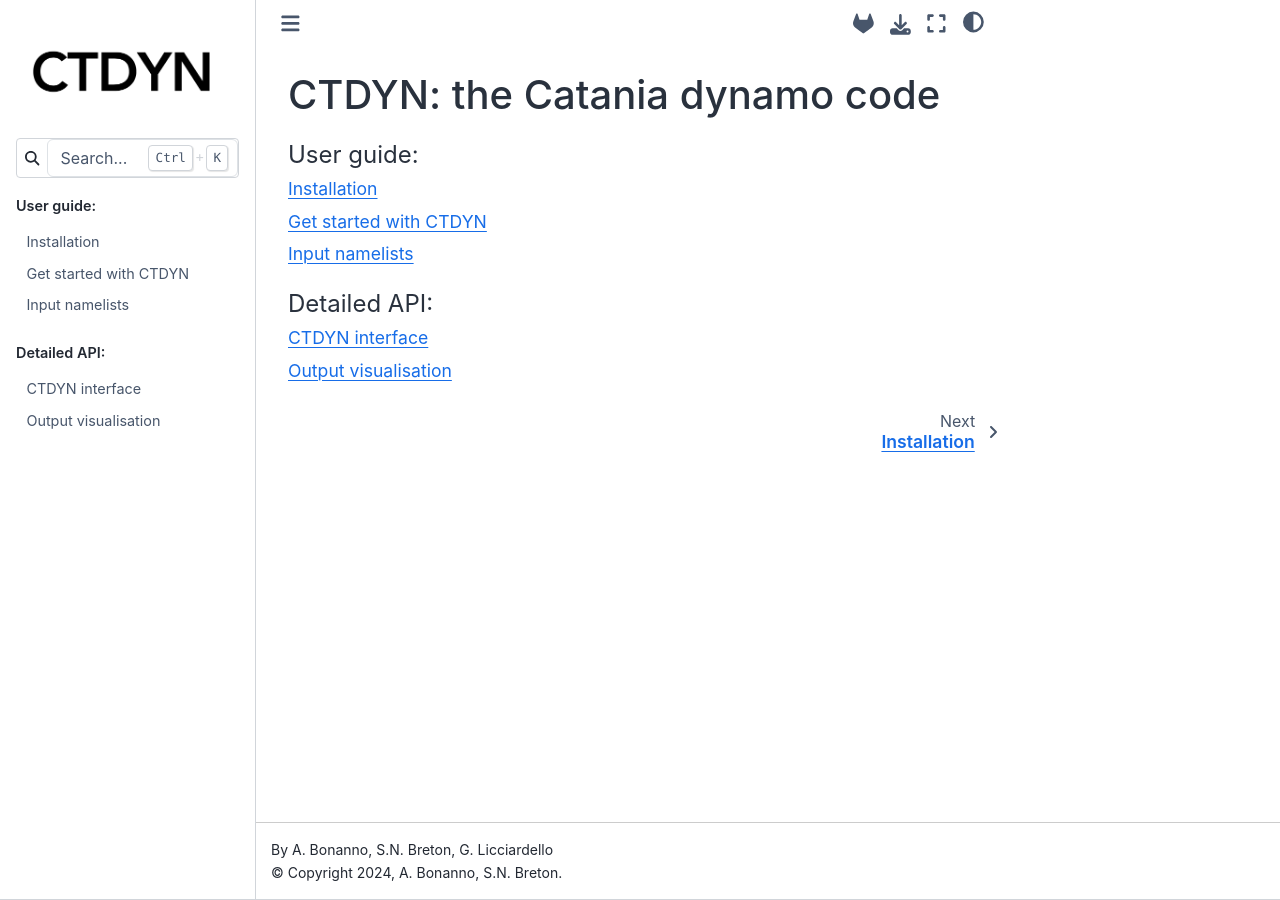
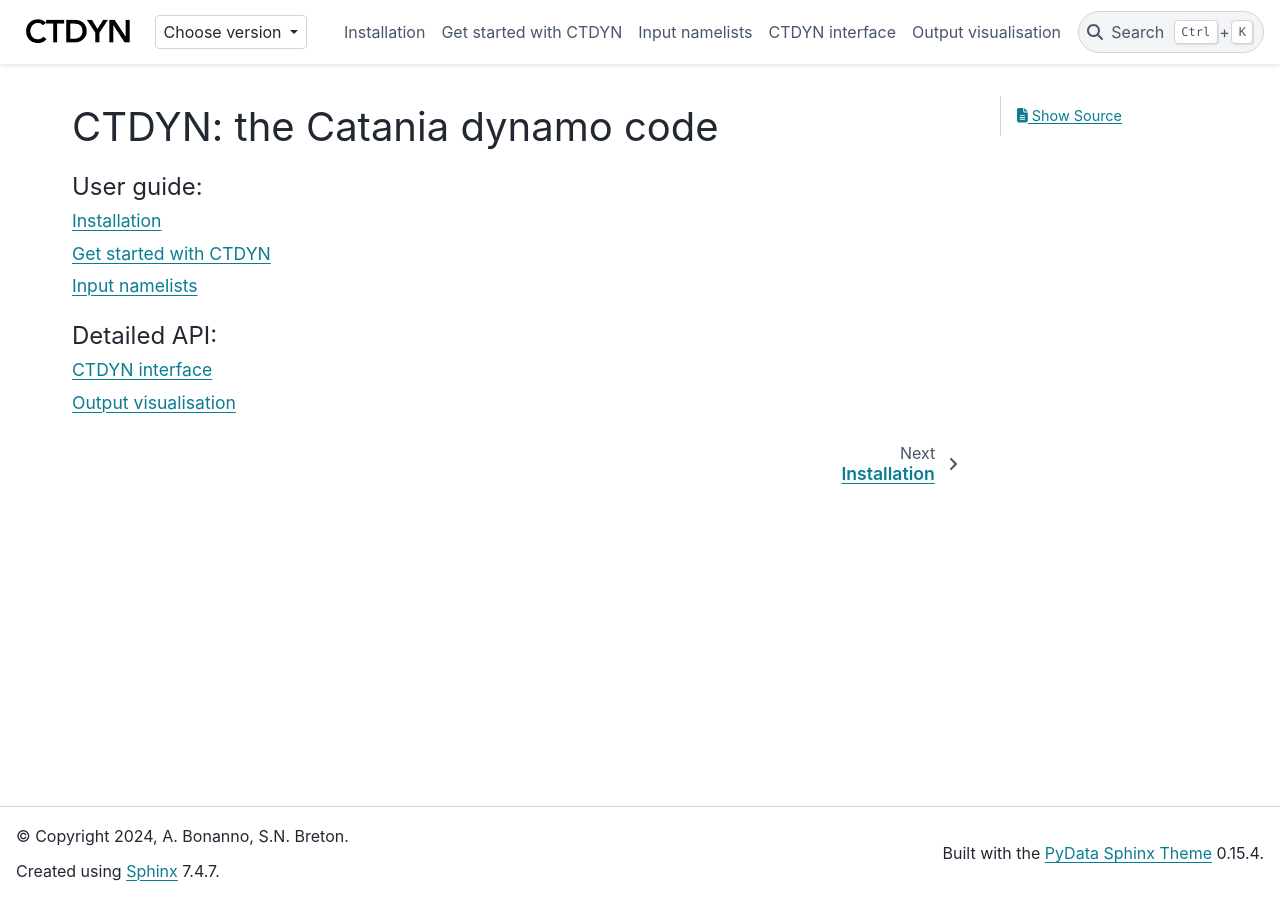
Before and after one commit to sybreton/CTDYN, a Sphinx documentation site: the page built from docs/source/index.rst, in a window 1280 px wide. Built offline with Sphinx 7.4.7 and the PyData theme 0.15.4, drawn with Linux system fonts in a browser that asks for light colours.

Commit message:
Update conf to use pydata theme

```diff
--- a/docs/source/conf.py
+++ b/docs/source/conf.py
@@ -23,7 +23,6 @@ autodoc_mock_imports = ['numpy', 'scipy', 'matplotlib',
 project = 'CTDYN'
 copyright = '2024, A. Bonanno, S.N. Breton'
 author = 'A. Bonanno, S.N. Breton, G. Licciardello'
-release = '0.1'
 master_doc = 'index'
 source_suffix = ".rst"
 
@@ -37,7 +36,6 @@ version = __version__
 extensions = ['sphinx.ext.autodoc',
               'sphinx.ext.napoleon',
               'sphinx.ext.mathjax',
-              'sphinx_book_theme',
               'IPython.sphinxext.ipython_console_highlighting']
 
 napoleon_numpy_docstring = True
@@ -45,26 +43,33 @@ napoleon_numpy_docstring = True
 exclude_patterns = []
 
 
-
 # -- Options for HTML output -------------------------------------------------
 # https://www.sphinx-doc.org/en/master/usage/configuration.html#options-for-html-output
 
-html_theme = 'sphinx_book_theme'
-html_title = "star-privateer"
+html_theme = "pydata_sphinx_theme"
+html_title = "CTDYN"
 html_logo = "logo.png"
-html_theme_options = {
-     "path_to_docs": "docs",
-     "repository_url": "https://gitlab.com/sybreton/star_privateer/",
-     "use_repository_button": True,
-     "use_download_button": True,
-     }
+
+json_url = "https://ctdyn.netlify.app/latest/_static/switcher.json"
+
+html_context = {"github_repo":"https://github.com/sybreton/CTDYN"}
+html_theme_options = dict ()
+html_theme_options["navbar_start"] = ["navbar-logo",
+                                      "version-switcher"]
+html_theme_options["navbar_end"] = ["navbar-icon-links"]
+
+current_version = __version__
+# Dev branch set to be the latest
+if current_version=="dev" :
+  current_version = "latest"
+html_theme_options["switcher"] = {"json_url":json_url,
+                                  "version_match":current_version}
+
+html_theme_options["check_switcher"] = False
+
 html_sidebars = {
-    "**": [
-     "navbar-logo.html",
-     "search-field.html",
-     "sbt-sidebar-nav.html",
-          ]
-     }
+    "**": ["sidebar-nav-bs", "sidebar-ethical-ads"]
+}
+
 numpydoc_show_class_members = False
-
 html_static_path = []
```
